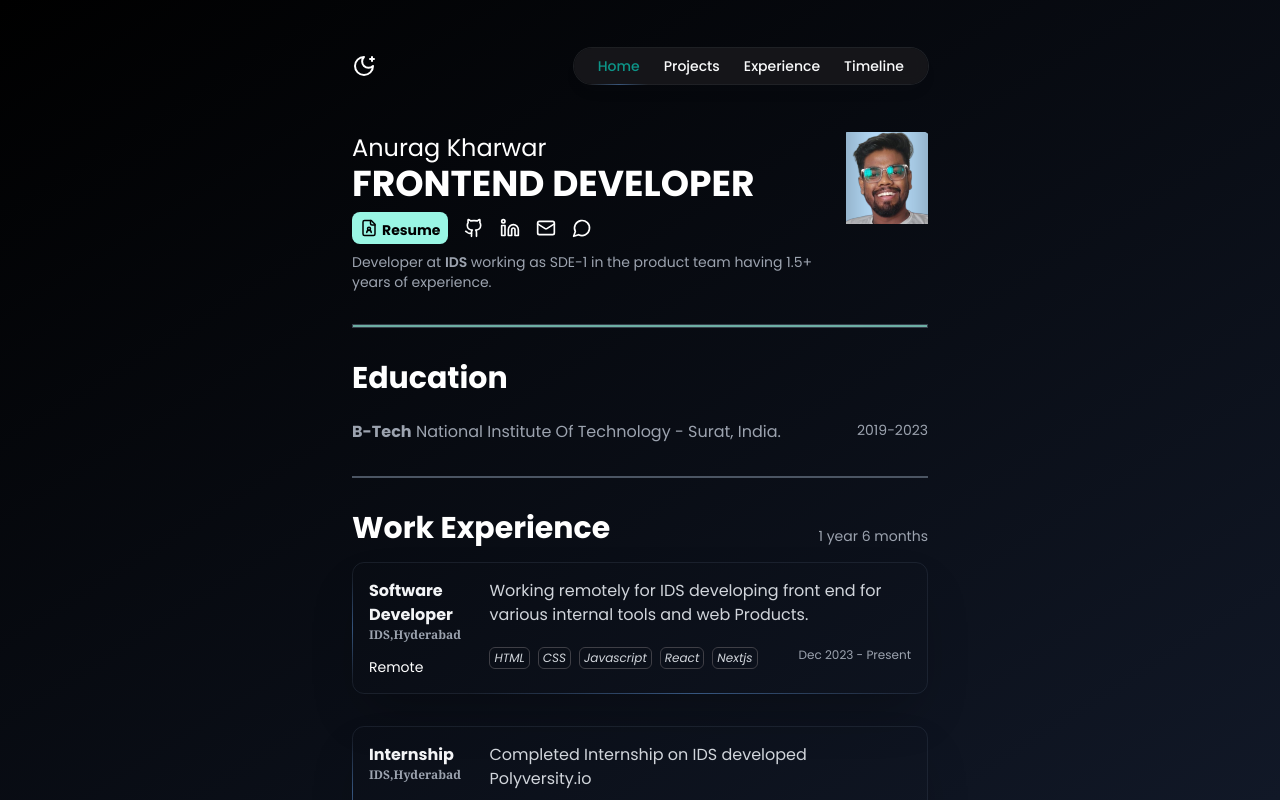
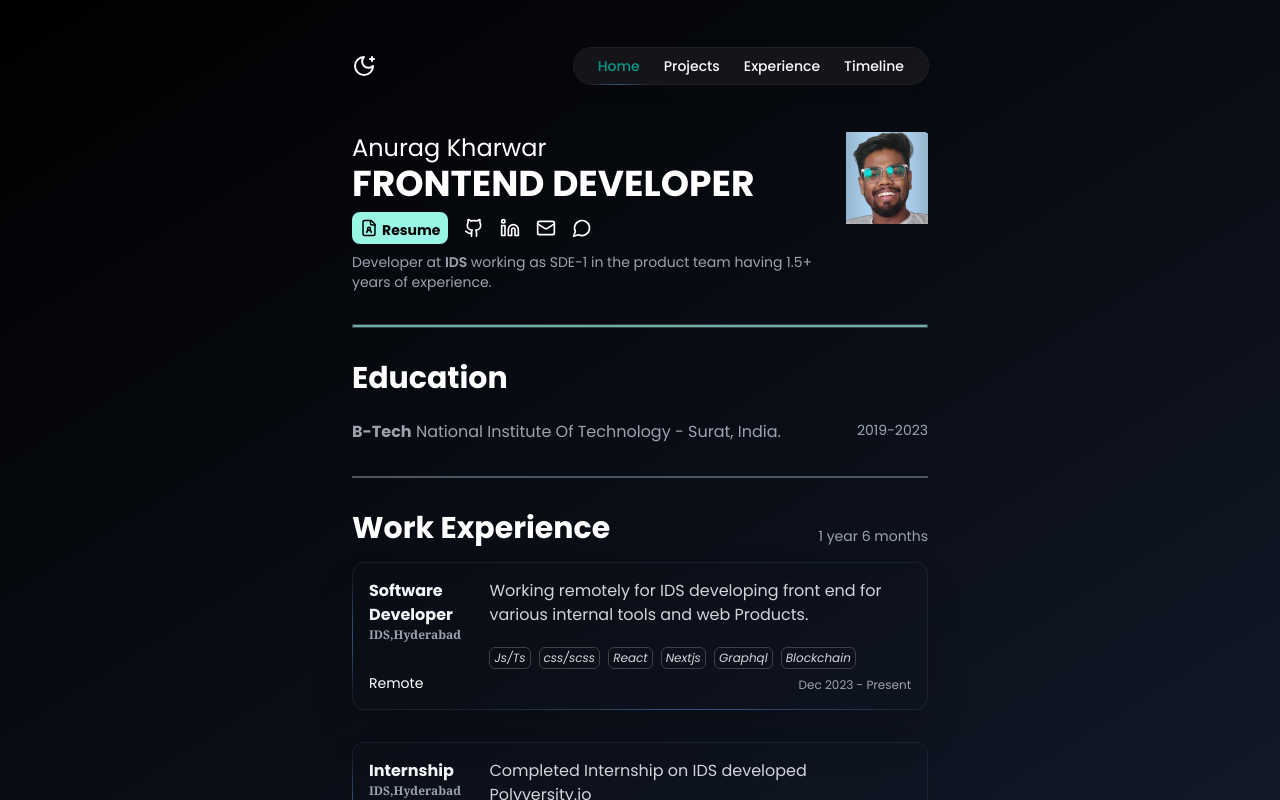
Before and after one commit to AnuragKharwar/anuragkharwar_next, a Next.js app: page / in a window 1280 px wide. Shown: the top 800 px of the page. Built offline with nearby package versions, Linux system fonts and the light colour scheme.

Commit message:
work exp tech update

```diff
--- a/components/Experience/Experience.tsx
+++ b/components/Experience/Experience.tsx
@@ -9,7 +9,14 @@ const data = [
     link: "https://idssoft.com/",
     imgUrl: "/assets/sde.png",
     isWorking: true,
-    technologies: ["HTML", "CSS", "Javascript", "React", "Nextjs"],
+    technologies: [
+      "Js/Ts",
+      "css/scss",
+      "React",
+      "Nextjs",
+      "Graphql",
+      "Blockchain",
+    ],
     org: "IDS,Hyderabad",
   },
   {
```
